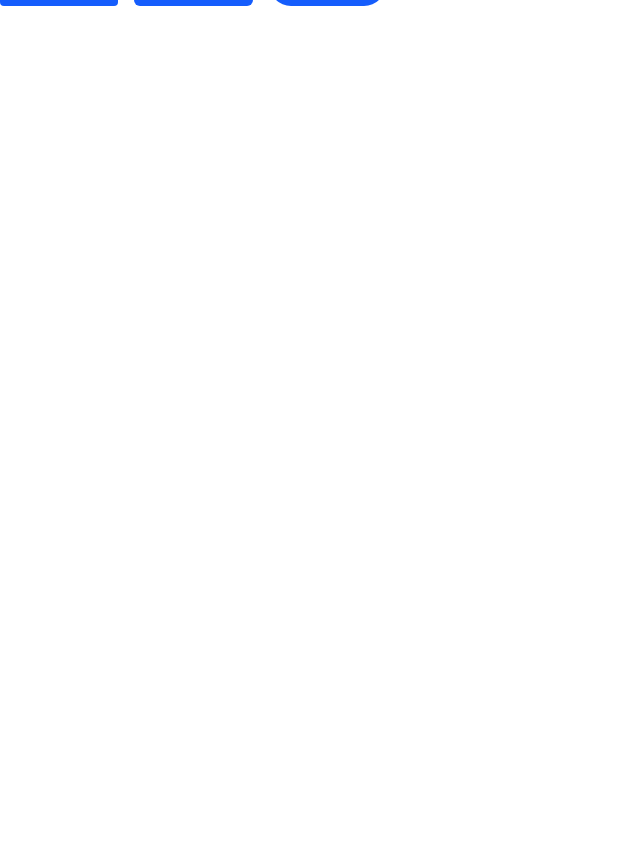
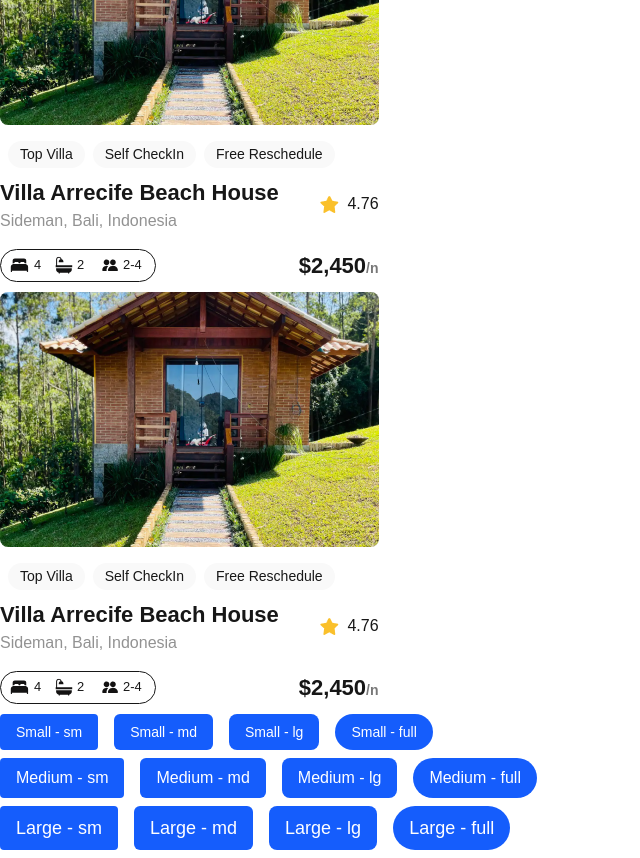
Before and after one commit to sbmjamiu/alx-project-0x00-setup, a Next.js app in the folder alx-project-0x00/: page /landing in a window 1280 px wide. Shown: the part 580-1438 px from the top of the page, without its empty margins (0-640 px from the left). Before the commit the page ends 800 px from the top, so only its background shows below. Built offline with nearby package versions, Linux system fonts and the light colour scheme.

Commit message:
modify button to the landing page

```diff
--- a/alx-project-0x00/pages/landing.tsx
+++ b/alx-project-0x00/pages/landing.tsx
@@ -6,11 +6,14 @@ const Landing: React.FC = () => {
     <div>
       <h1 className=" text-xl font-extralight">Landing Page</h1>
       <Card />
+      <Card />
+      <Card />
 
       {/* Small Buttons */}
       <div className="flex gap-4 mb-2">
         <Button title="Small - sm" styles="text-sm rounded-sm" />
         <Button title="Small - md" styles="text-sm rounded-md" />
+        <Button title="Small - lg" styles="text-sm rounded-lg" />
         <Button title="Small - full" styles="text-sm rounded-full" />
       </div>
 
@@ -18,6 +21,7 @@ const Landing: React.FC = () => {
       <div className="flex gap-4 mb-2">
         <Button title="Medium - sm" styles="text-base rounded-sm" />
         <Button title="Medium - md" styles="text-base rounded-md" />
+        <Button title="Medium - lg" styles="text-base rounded-lg" />
         <Button title="Medium - full" styles="text-base rounded-full" />
       </div>
 
@@ -25,6 +29,7 @@ const Landing: React.FC = () => {
       <div className="flex gap-4 mb-2">
         <Button title="Large - sm" styles="text-lg rounded-sm" />
         <Button title="Large - md" styles="text-lg rounded-md" />
+        <Button title="Large - lg" styles="text-lg rounded-lg" />
         <Button title="Large - full" styles="text-lg rounded-full" />
       </div>
     </div>
```
